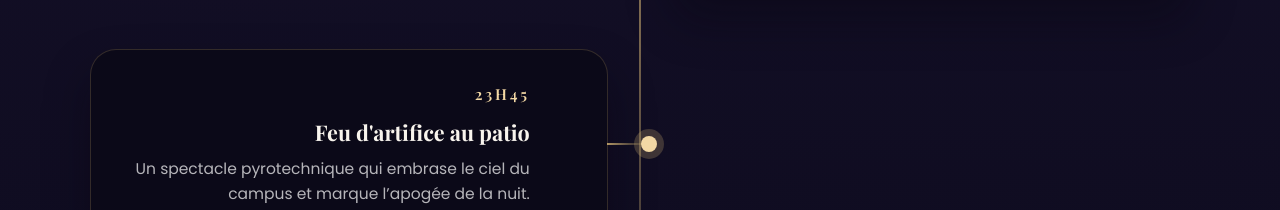
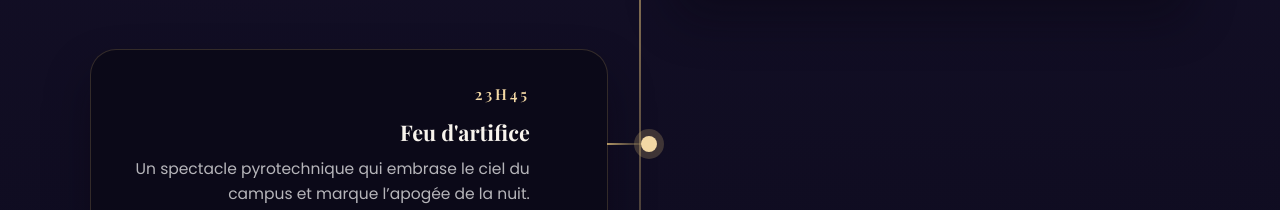
Before and after one commit to GalaEnac/WebSite, a plain HTML site: page index.html in a window 1280 px wide. Shown: the part 4201-4411 px from the top of the page. Drawn offline with nearby package versions, Linux system fonts and the light colour scheme.

Commit message:
Update index.html

```diff
--- a/index.html
+++ b/index.html
@@ -187,7 +187,7 @@
           <li class="program-item">
             <time class="program-time" datetime="2025-11-21T23:45">23h45</time>
             <div class="program-content">
-              <h3>Feu d'artifice au patio</h3>
+              <h3>Feu d'artifice</h3>
               <p>Un spectacle pyrotechnique qui embrase le ciel du campus et marque l’apogée de la nuit.</p>
             </div>
           </li>
```
